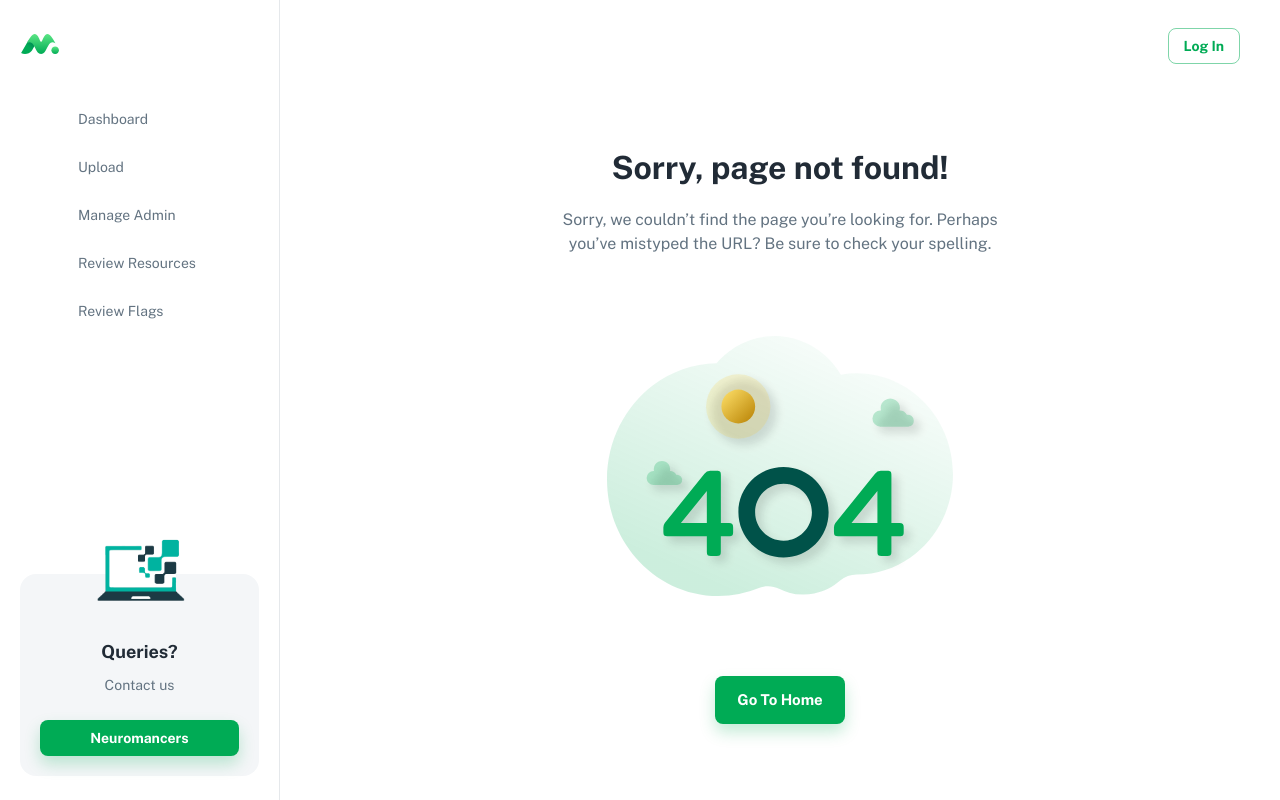
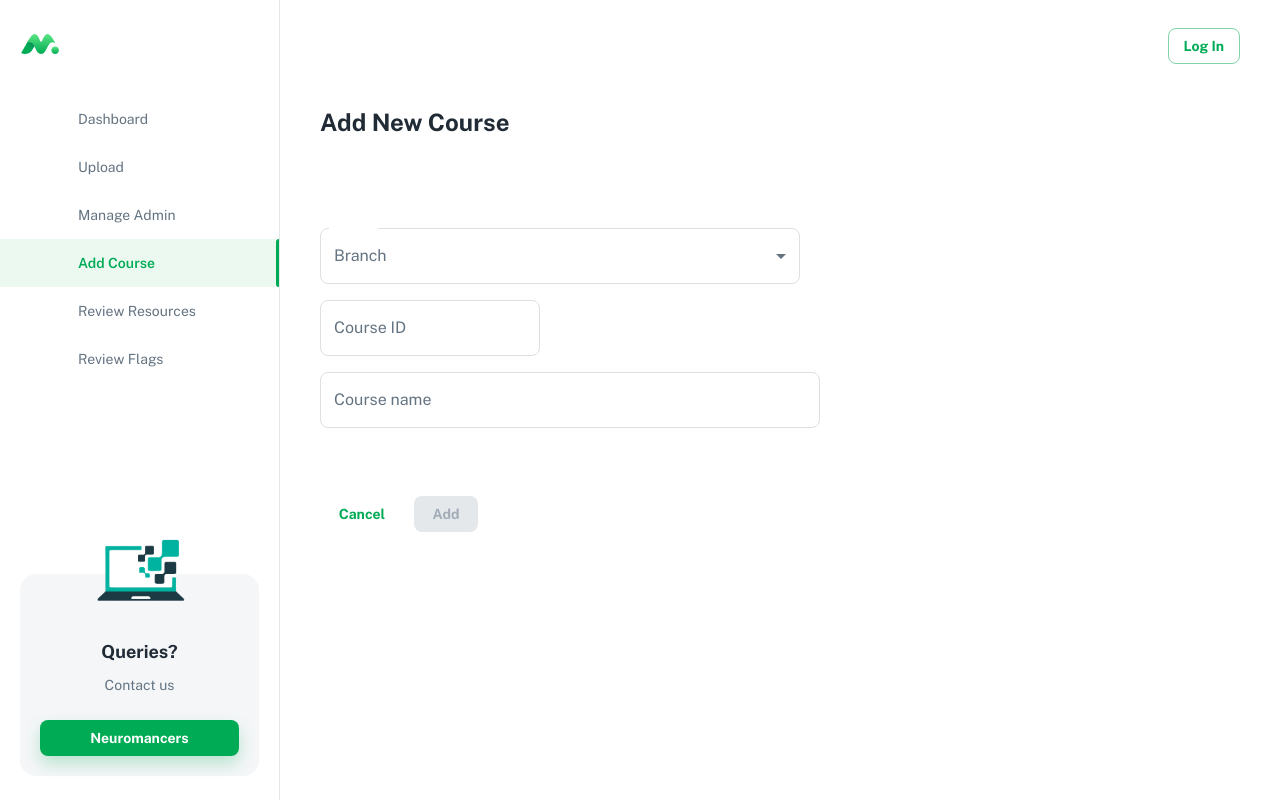
Before and after one commit to shrirangpdeshmukh/ARP_React, a React (Create React App) app: page /admin/addCourse in a window 1280 px wide. Before the commit this address led to /404. Built offline with nearby package versions, Linux system fonts and the light colour scheme; a web font is replaced by a local one.

Commit message:
Add Course Added

```diff
--- a/src/layouts/dashboard/SidebarConfig.js
+++ b/src/layouts/dashboard/SidebarConfig.js
@@ -9,6 +9,7 @@ import alertTriangleFill from '@iconify/icons-eva/alert-triangle-fill';
 import cloudUploadFill from '@iconify/icons-eva/cloud-upload-fill';
 import baselineRateReview from '@iconify/icons-ic/baseline-rate-review';
 import bxsFlag from '@iconify/icons-bx/bxs-flag';
+import plusCircleFilled from '@iconify/icons-ant-design/plus-circle-filled';
 
 // ----------------------------------------------------------------------
 
@@ -29,6 +30,11 @@ const sidebarConfig = [
     title: 'manage admin',
     path: '/admin/manage',
     icon: getIcon(peopleFill)
+  },
+  {
+    title: 'Add Course',
+    path: '/admin/addCourse',
+    icon: getIcon(plusCircleFilled)
   },
   // {
   //   title: 'product',
--- /dev/null
+++ b/src/pages/AdminAddCourse.js
@@ -0,0 +1,104 @@
+// react
+import { useState } from 'react';
+//
+// material
+import { Button, Container, Typography, TextField, MenuItem, Box } from '@mui/material';
+// components
+import Page from '../components/Page';
+//
+import { branches as BRANCHES } from '../assets/data/branchData';
+// ---------------------------------------------------------
+
+export default function AddCourse() {
+  const [data, setData] = useState({
+    course: '',
+    id: '',
+    branch: ''
+  });
+
+  const handleChange = (el, e) => {
+    const curr = { ...data };
+    curr[el] = e.target.value;
+    setData(curr);
+  };
+
+  return (
+    <Page title="Admin | Add Course | ARP">
+      <Container>
+        <Typography variant="h4" sx={{ mb: 5 }}>
+          Add New Course
+        </Typography>
+        <Box sx={{ display: 'flex', flexWrap: 'wrap' }}>
+          <Box sx={{ display: 'flex', flexDirection: 'column' }} py={5}>
+            <Box py={1} sx={{ display: 'flex' }}>
+              <TextField
+                select
+                // fullWidth
+                style={{ width: 'min(85vw,500px)' }}
+                SelectProps={{ displayEmpty: true }}
+                label="Branch"
+                value={data.branch}
+                sx={{ paddingRight: '20px' }}
+                placeholder="branch"
+                onChange={(event) => {
+                  handleChange('branch', event);
+                }}
+              >
+                {BRANCHES.map((option) => {
+                  if (option.show)
+                    return (
+                      <MenuItem key={option.icon} value={option.icon}>
+                        {option.subtitle}
+                      </MenuItem>
+                    );
+                  return null;
+                })}
+              </TextField>
+            </Box>
+            <Box py={1}>
+              <TextField
+                label="Course ID"
+                value={data.id}
+                onChange={(e) => {
+                  let text = e.target.value;
+                  text = text.replace(/\s/g, '');
+                  text = text.replace(/[^\w]/gi, '');
+                  text = text.substr(0, 7);
+                  const curr = { ...data };
+                  curr.id = text.toUpperCase();
+                  setData(curr);
+                }}
+              />
+            </Box>
+            <Box py={1}>
+              <TextField
+                label="Course name"
+                sx={{ width: 'min(80vw,500px)' }}
+                value={data.course}
+                onChange={(e) => {
+                  let text = e.target.value;
+                  text = text.replace(/\s\s+/g, ' ');
+                  text = text.replace(/[^\w\s]/gi, '');
+                  const curr = { ...data };
+                  curr.course = text.trimStart();
+                  setData(curr);
+                }}
+              />
+            </Box>
+          </Box>
+        </Box>
+
+        <Box sx={{ textAlign: 'left' }}>
+          <Button sx={{ margin: '20px 10px' }}>Cancel</Button>
+          <Button
+            variant="contained"
+            sx={{ margin: '20px 10px' }}
+            disabled={!data || !data.id || !data.course || !data.branch}
+          >
+            Add
+          </Button>
+        </Box>
+      </Container>
+    </Page>
+  );
+}
--- a/src/routes.js
+++ b/src/routes.js
@@ -16,6 +16,7 @@ import BranchPage from './pages/BranchPage';
 import AdminUnreviewed from './pages/AdminUnreviewed';
 import AdminFlagged from './pages/AdminFlagged';
 import AdminManage from './pages/AdminManage';
+import AdminAddCourse from './pages/AdminAddCourse';
 import Upload from './pages/Upload';
 import NotFound from './pages/Page404';
 
@@ -40,6 +41,7 @@ export default function Router({ user, updateUser }) {
         { path: 'upload', element: <Upload /> },
         { path: 'admin/unreviewed', element: <AdminUnreviewed /> },
         { path: 'admin/flagged', element: <AdminFlagged /> },
+        { path: 'admin/addCourse', element: <AdminAddCourse /> },
         { path: '*', element: <Navigate to="/404" replace /> },
         { path: '404', element: <NotFound /> }
         // { path: 'products', element: <Products /> },
```
